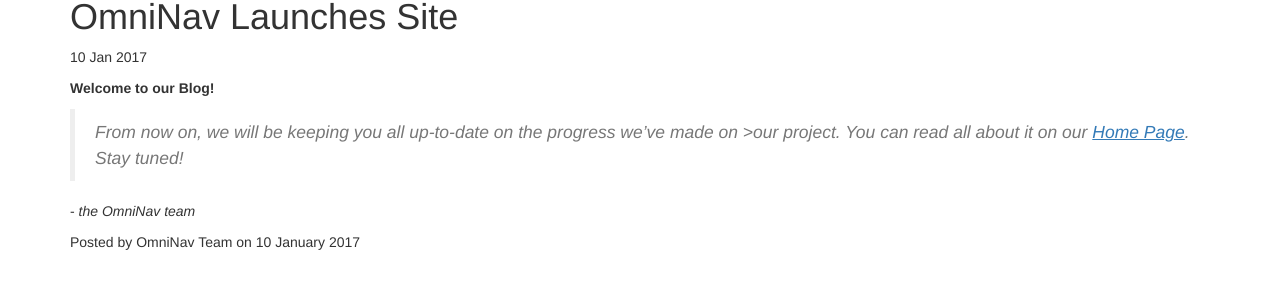
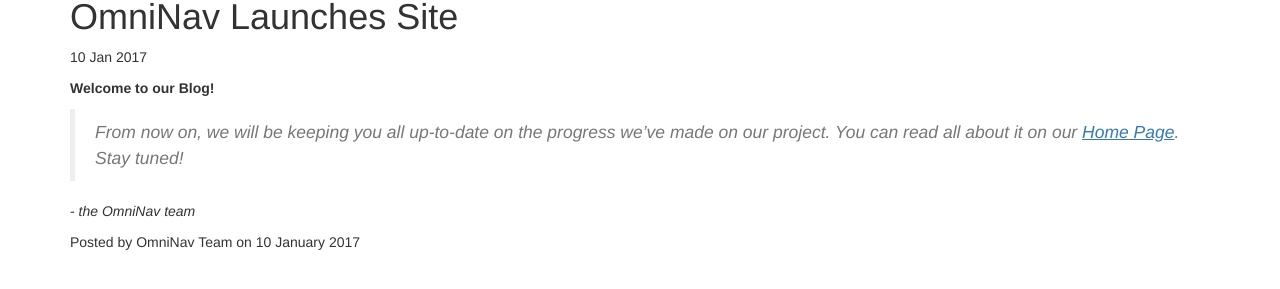
Before and after one commit to hansmaryil/OmniNav, a Jekyll site: the page built from _posts/2017-01-10-omninav-site-launched.md, in a window 1280 px wide. Shown: the part 521-810 px from the top of the page. Built offline with Jekyll 4.4.1, drawn with Linux system fonts in a browser that asks for light colours.

Commit message:
some more formatting stuff

```diff
--- a/_posts/2017-01-10-omninav-site-launched.md
+++ b/_posts/2017-01-10-omninav-site-launched.md
@@ -8,7 +8,7 @@
 
 **Welcome to our Blog!**
 
->From now on, we will be keeping you all up-to-date on the progress we've made on >our project.  You can read all about it on our [Home Page](http://omninavtech.com).
+>From now on, we will be keeping you all up-to-date on the progress we've made on our project.  You can read all about it on our [Home Page](http://omninavtech.com).
 >Stay tuned!
 
 \- *the OmniNav team*
--- a/blog/index.html
+++ b/blog/index.html
@@ -2,6 +2,7 @@
 layout: default
 title: Our Blog
 ---
+<h1>{{ page.title }}</h1>
 
 <div class="row posts">
     <div class="col-lg-8 col-lg-offset-2 col-md-10 col-md-offset-1">
@@ -19,3 +20,5 @@
             </div>
             <hr>
         {% endfor %}
+    </div>
+</div>
```
